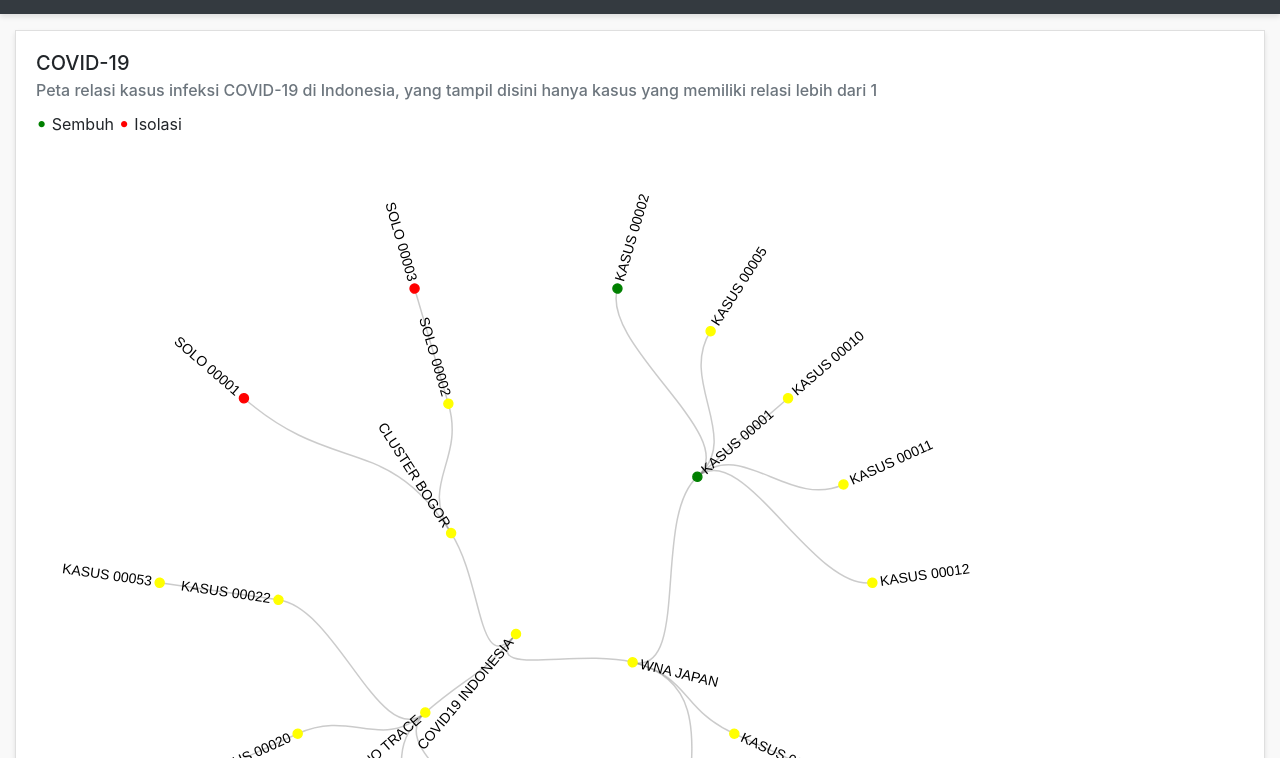
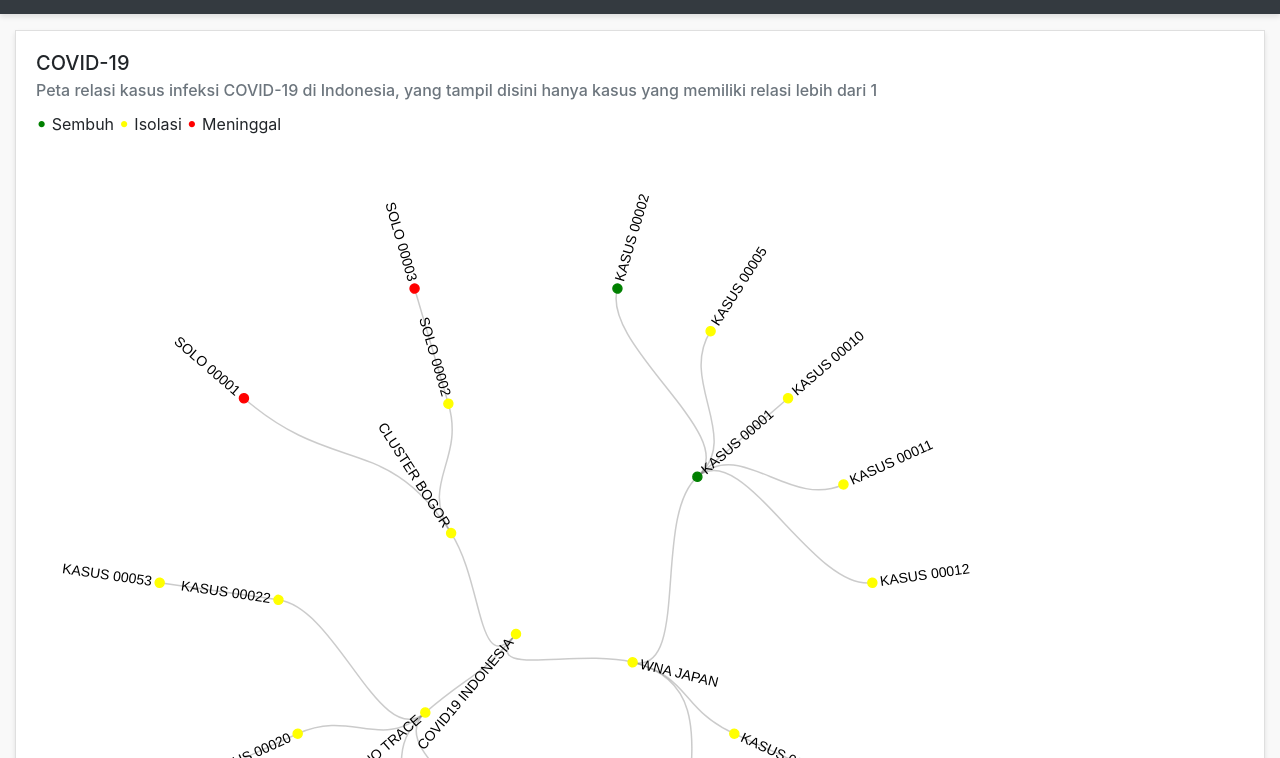
Before and after one commit to aswzen/Relasi-Covid19-ID, a plain HTML site: page index.html in a window 1280 px wide. Shown: the part 42-800 px from the top of the page. Drawn offline with nearby package versions, Linux system fonts and the light colour scheme.

Commit message:
Updating html

```diff
--- a/index.html
+++ b/index.html
@@ -25,7 +25,8 @@
 		             	<h6 class="card-subtitle mb-2 text-muted">Peta relasi kasus infeksi COVID-19 di Indonesia, yang tampil disini hanya kasus yang memiliki relasi lebih dari 1</h6>
 		             	<p>
 		             		<span style="color:green;font-size:20px">•</span> Sembuh
-		             		<span style="color:red;font-size:20px">•</span> Isolasi
+		             		<span style="color:yellow;font-size:20px">•</span> Isolasi
+		             		<span style="color:red;font-size:20px">•</span> Meninggal
 		             	</p>
 		             	<p class="card-text"><svg width="1366" height="1366"></svg></p>
 		             	<h6 class="card-subtitle mb-2 text-muted">Sumber: <a href="https://kawalcovid19.id/">kawalcovid19.id</a>, Berita</h6>
```
